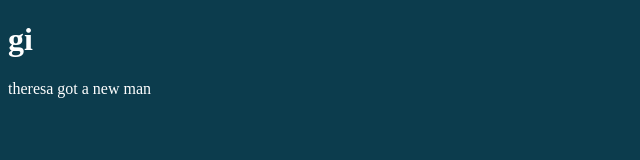
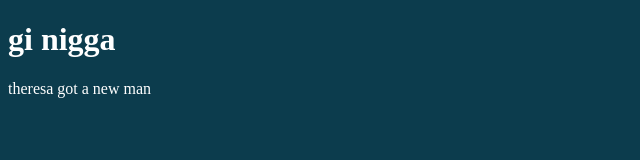
Before and after one commit to kensake/vs-code-practice-2, a plain HTML site: page index.html in a window 1280 px wide. Shown: the whole page, without its empty margins (0-640 px from the left). Drawn offline with Linux system fonts and the light colour scheme.

Commit message:
changed header 1

```diff
--- a/index.html
+++ b/index.html
@@ -7,7 +7,7 @@
     <link rel="stylesheet" href="theme.css">
 </head>
 <body>
-    <h1>gi</h1>
+    <h1>gi nigga</h1>
     <p>theresa got a new man</p>
 </body>
 </html>
```
